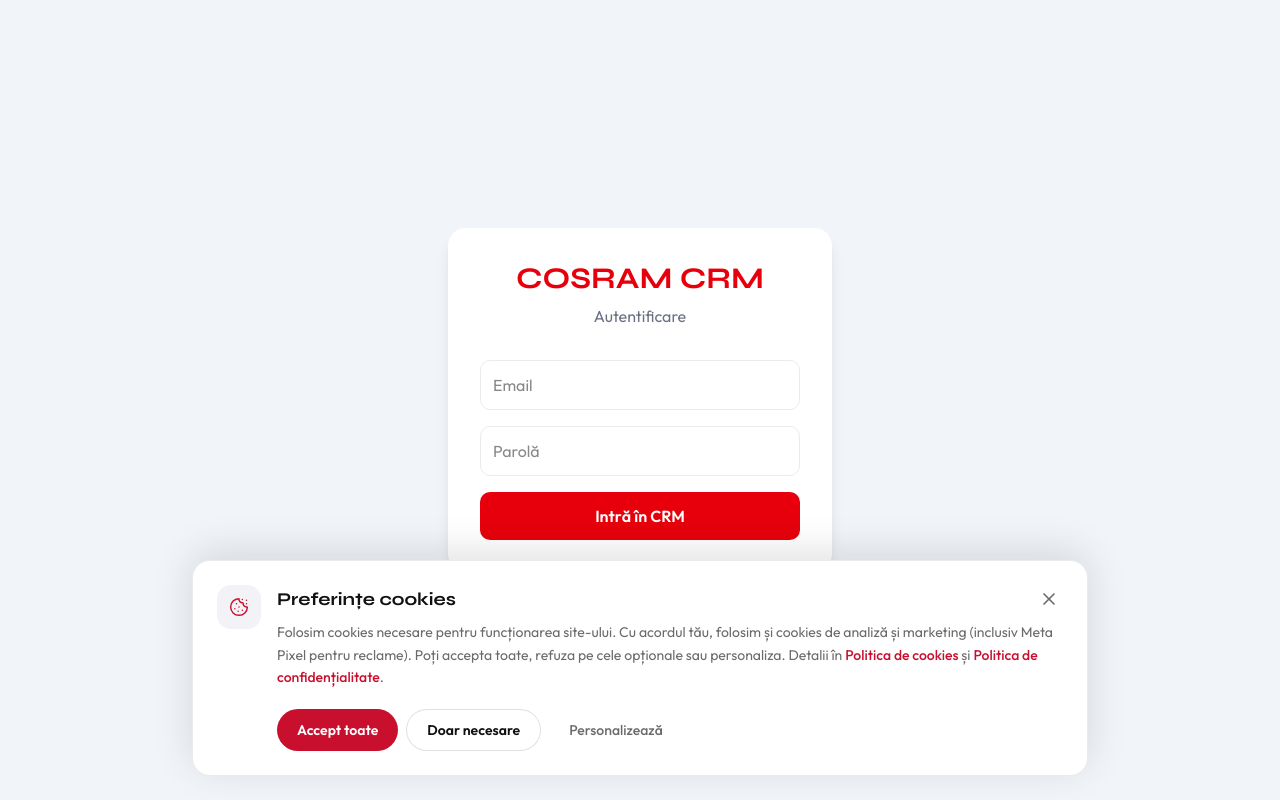
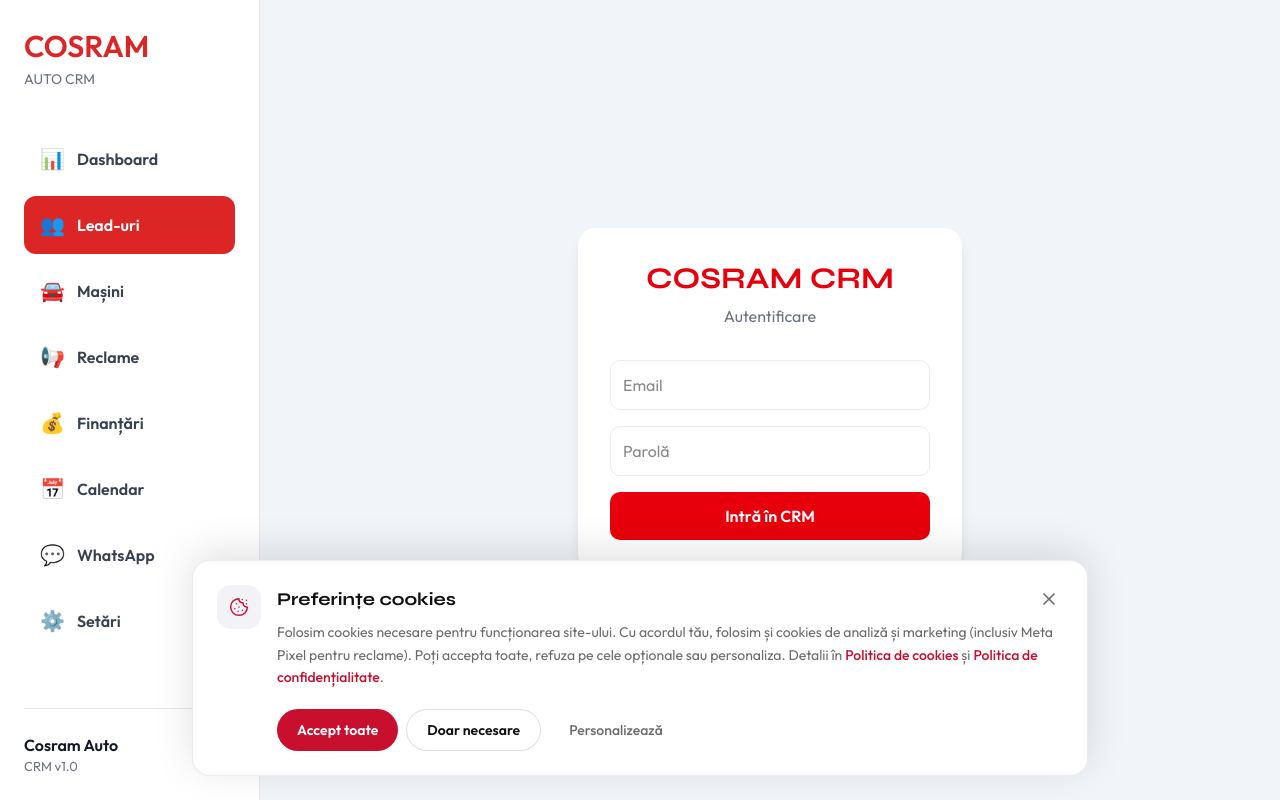
Before and after one commit to backstagelevelone-crypto/cosram-auto, a Next.js app in the folder cosram-auto-main/: page /crm/login in a window 1280 px wide. Built offline with nearby package versions, Linux system fonts and the light colour scheme; no server answers.

Commit message:
Update layout.tsx

```diff
--- a/cosram-auto-main/src/app/crm/layout.tsx
+++ b/cosram-auto-main/src/app/crm/layout.tsx
@@ -1,4 +1,5 @@
 import { ReactNode } from "react";
+import Sidebar from "../admin/Sidebar";
 
 export default function CRMLayout({
   children,
@@ -7,7 +8,18 @@ export default function CRMLayout({
 }) {
   return (
     <div className="min-h-screen bg-slate-100">
-      {children}
+
+      <Sidebar />
+
+      <main
+        style={{
+          marginLeft: 260,
+          minHeight: "100vh",
+        }}
+      >
+        {children}
+      </main>
+
     </div>
   );
 }
```
